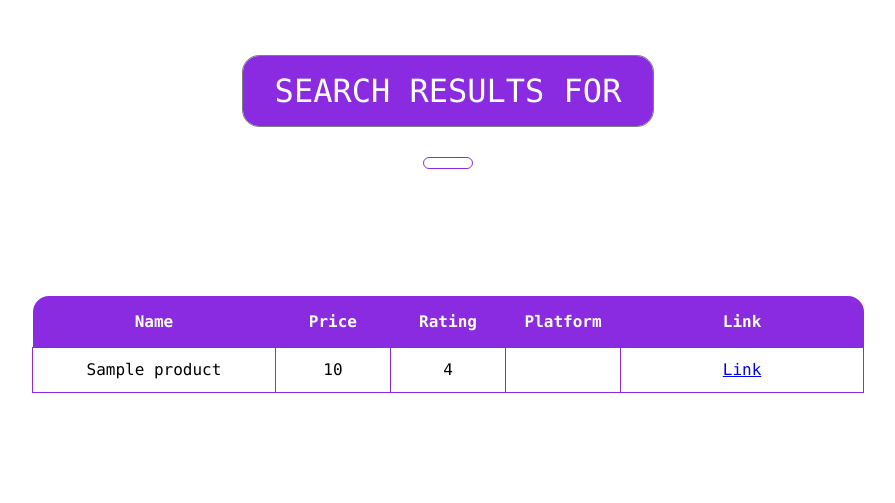
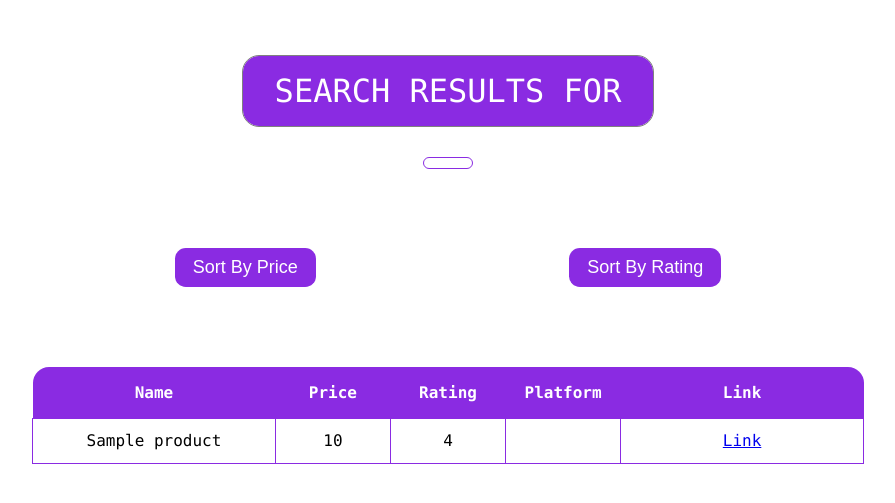
Before and after one commit to vanshanand34/Customers-edge, a Django app: template apps/price_comparison/templates/search-results.html in a window 1280 px wide. Shown: the top 503 px of the page, without its empty margins (192-1087 px from the left). Run offline with Django 5.2, Linux system fonts and the light colour scheme; the template is opened without the code that fills it: most values are stand-ins (such as "Sample title", 1, 10 or a date in 2020).

Commit message:
feat: Added sort by price and rating feature using javascript

```diff
--- /dev/null
+++ b/apps/price_comparison/static/script.js
@@ -0,0 +1,70 @@
+
+document.addEventListener('DOMContentLoaded', () => {
+
+    function compareByPrice(prod1, prod2) {
+        return (parseFloat(prod1.price) < parseFloat(prod2.price) ? -1 : 1);
+    }
+
+    function compareByRating(prod1, prod2) {
+        return (parseFloat(prod1.rating) < parseFloat(prod2.rating) ? -1 : 1);
+    }
+
+    function sortByPrice() {
+        return data.sort(compareByPrice)
+    }
+
+    function sortByRating() {
+        return data.sort(compareByRating)
+    }
+
+    function updateTableContent(data) {
+        const t = document.getElementById("sortable-table");
+
+        for (let i = 1; i < t.rows.length; i++) {
+            t.rows[i].children[0].innerHTML = data[i - 1].name;
+            t.rows[i].children[1].innerHTML = data[i - 1].price;
+            t.rows[i].children[2].innerHTML = data[i - 1].rating;
+            t.rows[i].children[3].innerHTML = data[i - 1].platform;
+            t.rows[i].children[4].children[0].href = data[i - 1].product_url;
+        }
+    }
+
+    function isPriceSorted(prodArray) {
+
+        for (let i = 1; i < prodArray.length; i++) {
+            if (prodArray[i].price < prodArray[i - 1].price) return false;
+        }
+        return true;
+    }
+
+    function isRatingSorted(prodArray) {
+
+        for (let i = 1; i < prodArray.length; i++) {
+            if (prodArray[i].rating < prodArray[i - 1].rating) return false;
+        }
+        return true;
+    }
+
+    document.getElementById("sort-price").addEventListener('click', () => {
+
+        if (isPriceSorted(data)) {
+            updateTableContent(data.reverse());
+        } else {
+            data = sortByPrice();
+            updateTableContent(data);
+        }
+
+    });
+
+    document.getElementById("sort-rating").addEventListener('click', () => {
+
+        if (isRatingSorted(data)) {
+            updateTableContent(data.reverse());
+        } else {
+            data = sortByRating();
+            console.log(data);
+            updateTableContent(data);
+        }
+
+    });
+})
--- a/apps/price_comparison/static/search.css
+++ b/apps/price_comparison/static/search.css
@@ -80,3 +80,28 @@ td {
 .platform-col {
     width: 10%;
 }
+
+.btns{
+    padding:1em;
+    display: flex;
+    justify-content: space-around;
+    align-items: center;
+}
+
+.sort-btn{
+    padding:0.5em 1em;
+    background-color: blueviolet;
+    border:none;
+    outline:none;
+    color:white;
+    border-radius: 0.6em;
+    cursor: pointer;
+    font-size: large;
+}
+
+.sort-btn:hover{
+    outline:0.05em solid blueviolet;
+    color:blueviolet;
+    background: white;
+
+}
--- a/apps/price_comparison/templates/search-results.html
+++ b/apps/price_comparison/templates/search-results.html
@@ -18,8 +18,12 @@
                 <div class="search-text">{{search_text}}</div>
             </div>
         </div>
+        <div class="btns">
+            <button class="sort-btn" id="sort-price">Sort By Price</button>
+            <button class="sort-btn" id="sort-rating">Sort By Rating</button>
+        </div>
         <div class="table-container">
-            <table>
+            <table id="sortable-table">
                 <tr>
                     <th class="left-top">Name</th>
                     <th class="price-col">Price</th>
@@ -43,6 +47,10 @@
             </table>
         </div>
     </div>
+    <script>
+        let data = {{ data|safe }};
+    </script>
+    <script src="{% static "script.js" %}" ></script>
 </body>
 
 </html>
```
